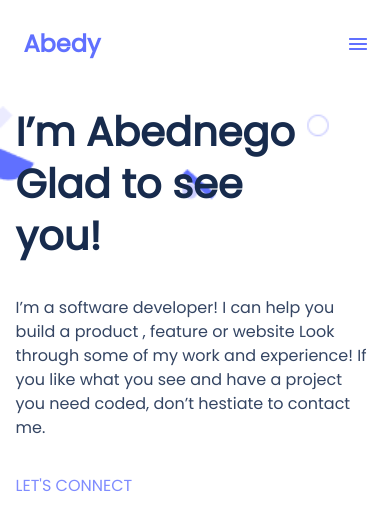
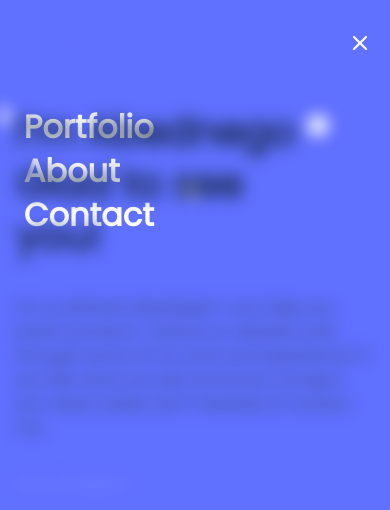
Before and after one commit to AbednegoKibitok/module1microverse, a website: page index.html in a window 390 px wide. Both pictures are taken after a click on the link 357 px from the left and 44 px from the top of the page. Shown: the top 510 px of the page. Drawn offline with Linux system fonts and the light colour scheme.

Commit message:
Add javascript events Add close button Modify index.html

```diff
--- a/index.html
+++ b/index.html
@@ -12,15 +12,18 @@
     <div id="headline">
         <header>
             <span ><a class="myLogo" href="#">Abedy</a></span>
-            <nav id="navbutton">
-                <a href="#">
+            <nav>
+                <a id="navbutton" href="#">
                     <img src="icons/Union.png" alt="Union.png">
+                </a>
+                <a id="closebtn" href="#">
+                    <img src="icons/x.png" alt="Union.png">
                 </a>
             </nav>
             <ul class="navlinks">
-                <li><a href="#">Portfolio</a></li>
-                <li><a href="#">About</a></li>
-                <li><a href="#">Contact</a></li>
+                <li><a class="navlinks1" href="#headline">Portfolio</a></li>
+                <li><a class="navlinks2" href="#workss">About</a></li>
+                <li><a class="navlinks3" href="#contactform">Contact</a></li>
             </ul>
         </header>
         <section class="headline" id="headlin">
@@ -40,7 +43,7 @@
             </div>
         </section>
     </div>
-    <section class="works">
+    <section class="works" id="workss">
         <div class="card1" id="card1">
             <img class="imge" src="icons/Snapshoot Portfolio-.png" alt="Snapshoot.png">
             <div class="hero1">
@@ -262,7 +265,7 @@
                 <img class="separa" src="icons/Separator Bottom.png" alt="Separator">
             </div>
         </section>
-        <section class="contactform">
+        <section class="contactform" id="contactform">
             <article class="contactme" id="contactme">
                 <h2 class="cme">Contact me</h2>
                 <p class="pme">If you have an application you are interested in developing, a feature that you need built or a project that needs coding. I’d love to help with it </p>
--- a/script.js
+++ b/script.js
@@ -1,5 +1,28 @@
 const btn = document.querySelector('#navbutton');
+const headline = document.querySelector('#headline');
+const myProjects = document.querySelector('.works');
+const contactForm = document.querySelector('.bgc');
+const navLinks = document.querySelector('.navlinks');
+const myBlur = document.querySelector('#headlin');
+const closeBtn = document.querySelector('#closebtn');
 
 btn.addEventListener('click', () => {
-  alert('It was clicked!');
+  headline.setAttribute('style', 'background: #6070FF; border-radius: 0;');
+  myProjects.setAttribute('style', 'display: none;');
+  contactForm.setAttribute('style', 'display: none;');
+  navLinks.setAttribute('style', 'display: block;');
+  myBlur.setAttribute('style', 'filter: blur(8px);');
+  btn.setAttribute('style', 'display: none;');
+  closeBtn.setAttribute('style', 'display: block;');
 });
+
+closeBtn.addEventListener('click', () => {
+  headline.setAttribute('style', 'border-radius: 0 0 0 100px / 100px;');
+  myProjects.setAttribute('style', 'display: block;');
+  contactForm.setAttribute('style', 'display: block;');
+  navLinks.setAttribute('style', 'display: block;');
+  myBlur.setAttribute('style', 'filter: 0;');
+  navLinks.setAttribute('style', 'display: none;');
+  btn.setAttribute('style', 'display: block;');
+  closeBtn.setAttribute('style', 'display: none;');
+});
--- a/styles.css
+++ b/styles.css
@@ -519,7 +519,10 @@ header {
   }
 
   .navlinks {
+    position: absolute;
     display: none;
+    list-style-type: none;
+    margin-top: 30vh;
   }
 
   .headline {
@@ -689,4 +692,15 @@ header {
     padding-left: 4vw;
     padding-right: 4vw;
   }
+
+  .navlinks li a {
+    font-family: 'Poppins', Arial, Helvetica, sans-serif;
+    font-style: normal;
+    font-weight: 600;
+    font-size: 32px;
+    line-height: 44px;
+    color: #fff;
+    padding: 16px;
+    text-decoration: none;
+  }
 }
```
Also changed, not shown: icons/x.png (added).
